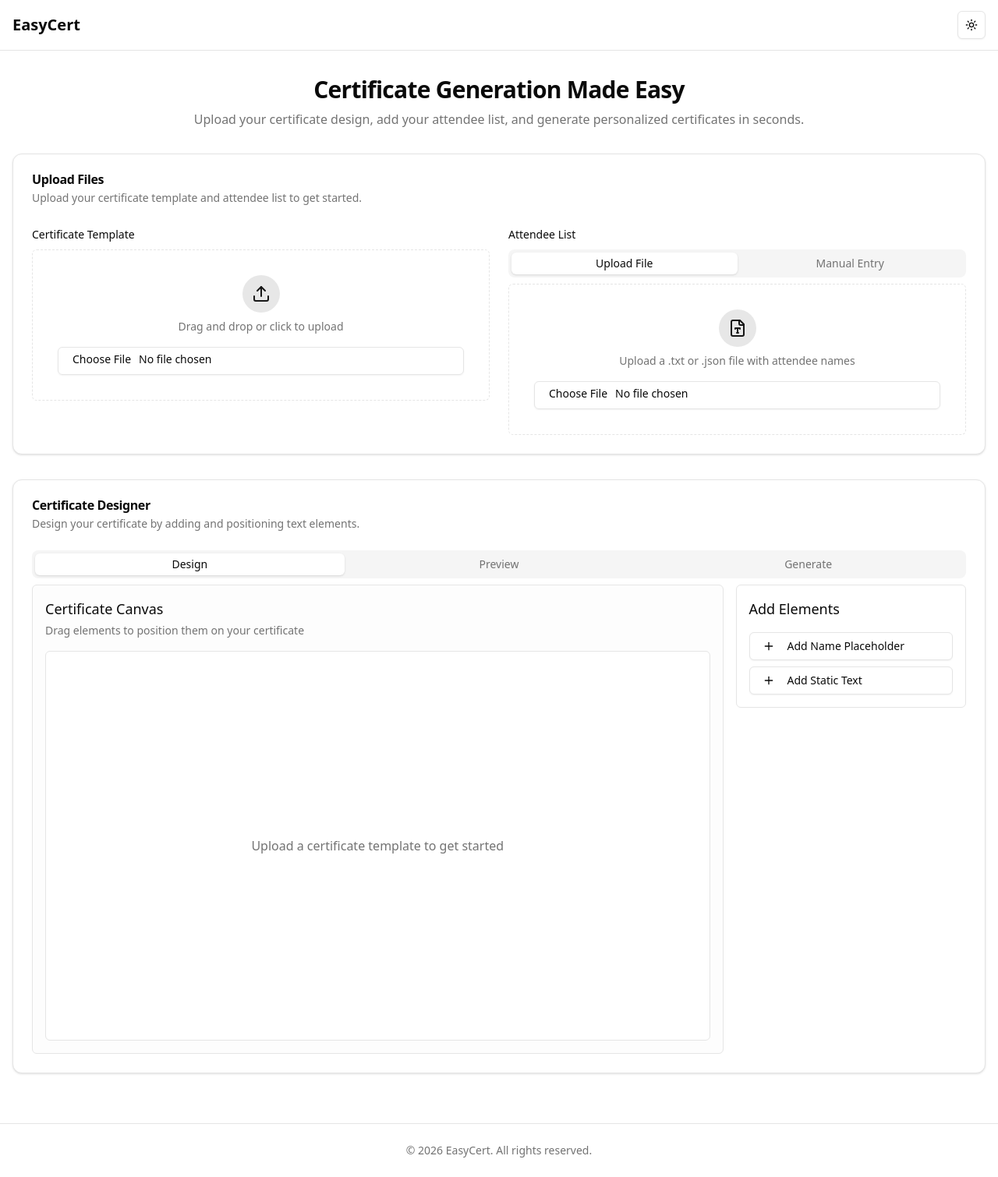
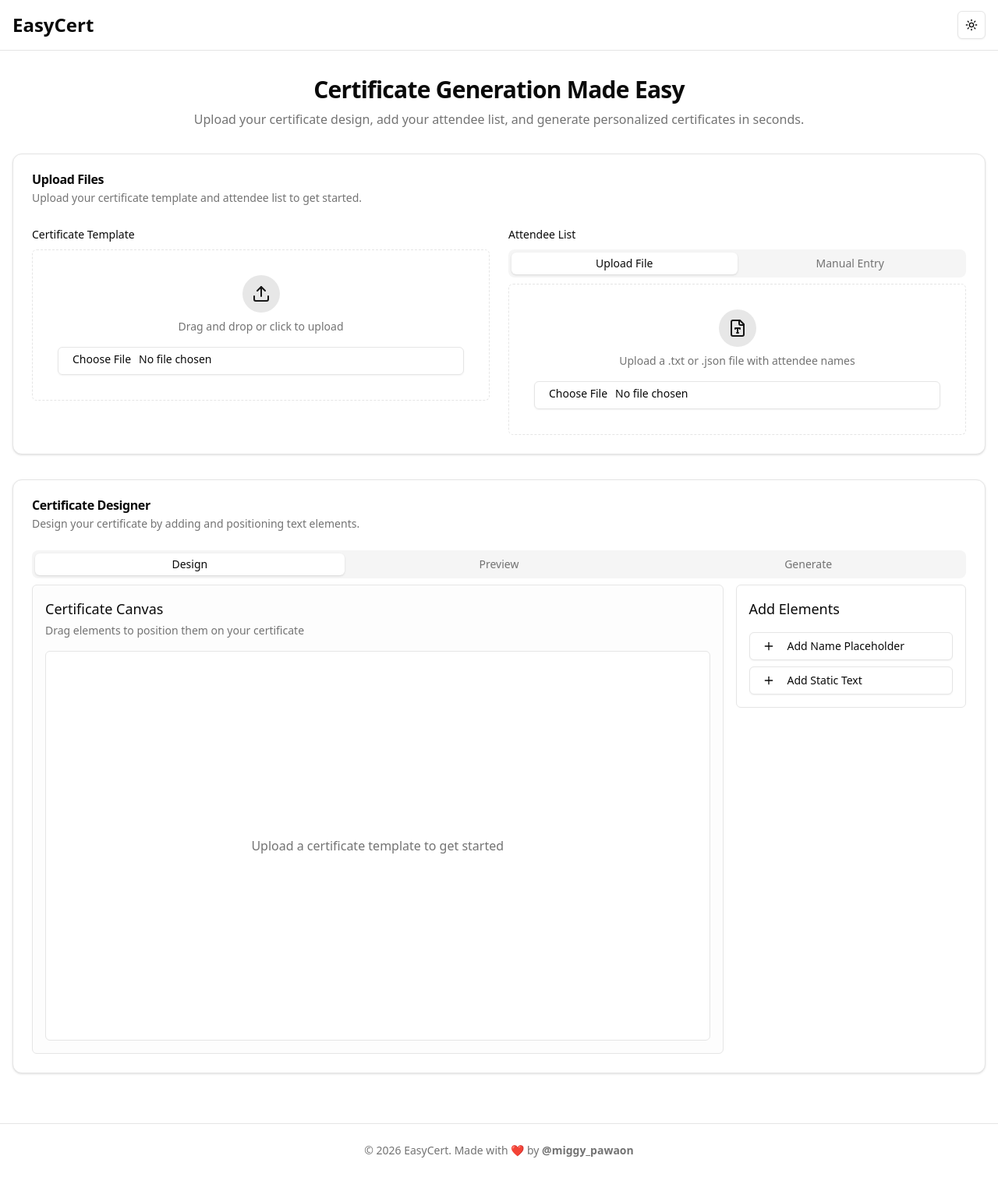
Before and after one commit to louispawaon/easycert, a Next.js app: page / in a window 1280 px wide. Shown: the whole page at 78% size. Built offline with nearby package versions, Linux system fonts and the light colour scheme; a web font is replaced by a local one.

Commit message:
refactor: destructure main page

```diff
--- a/app/page.tsx
+++ b/app/page.tsx
@@ -1,8 +1,9 @@
 import { FileUpload } from "@/components/file-upload/index";
 import { CertificateDesigner } from "@/components/certificate-designer/index";
-import { ModeToggle } from "@/components/mode-toggle";
 import { Alert, AlertDescription } from "@/components/ui/alert";
 import { Smartphone } from "lucide-react";
+import { Header } from "@/components/header";
+import { Footer } from "@/components/footer";
 
 export default function Home() {
   return (
@@ -15,14 +16,7 @@ export default function Home() {
           </AlertDescription>
         </Alert>
       </div>
-      <header className="border-b">
-        <div className="container mx-auto flex h-16 items-center justify-between px-4">
-          <div className="flex items-center gap-2">
-            <h1 className="text-lg sm:text-xl font-bold">EasyCert</h1>
-          </div>
-          <ModeToggle />
-        </div>
-      </header>
+      <Header />
       <main className="container mx-auto px-4 py-6 sm:py-8">
         <div className="mb-6 sm:mb-8 text-center px-2">
           <h2 className="text-2xl sm:text-3xl font-bold tracking-tight">Certificate Generation Made Easy</h2>
@@ -35,11 +29,7 @@ export default function Home() {
           <CertificateDesigner />
         </div>
       </main>
-      <footer className="border-t py-6">
-        <div className="container mx-auto px-4 text-center text-sm text-muted-foreground">
-          &copy; {new Date().getFullYear()} EasyCert. All rights reserved.
-        </div>
-      </footer>
+      <Footer />
     </div>
   );
 }
--- /dev/null
+++ b/components/footer.tsx
@@ -0,0 +1,11 @@
+import Link from "next/link";
+
+export function Footer() {
+  return (
+    <footer className="border-t py-6">
+      <div className="container mx-auto px-4 text-center text-sm text-muted-foreground">
+        &copy; {new Date().getFullYear()} EasyCert. Made with ❤️ by <Link href="https://louispawaon.vercel.app/" className="font-semibold">@miggy_pawaon</Link>
+      </div>
+    </footer>
+  );
+}
--- /dev/null
+++ b/components/header.tsx
@@ -0,0 +1,16 @@
+"use client";
+
+import { ModeToggle } from "@/components/mode-toggle";
+
+export function Header() {
+  return (
+    <header className="border-b">
+      <div className="container mx-auto flex h-16 items-center justify-between px-4">
+        <div className="flex items-center gap-2">
+          <h1 className="text-2xl font-bold">EasyCert</h1>
+        </div>
+        <ModeToggle />
+      </div>
+    </header>
+  );
+}
```
